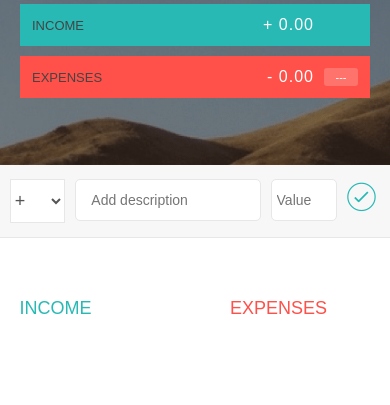
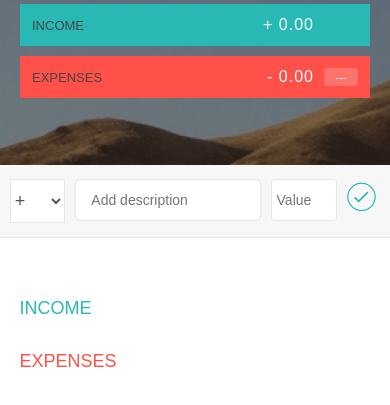
Before and after one commit to ilitvak/Budget-App, a website: page public/index.html in a window 390 px wide. Shown: the part 173-578 px from the top of the page. Drawn offline with nearby package versions, Linux system fonts and the light colour scheme.

Commit message:
changed orientation of income and expenses

```diff
--- a/public/style.css
+++ b/public/style.css
@@ -324,7 +324,6 @@ h2 {
         width: 50%;
     }
 
-
     .add__btn {
         margin-left: 0;
     }
@@ -355,4 +354,15 @@ h2 {
     .add__container .add__value::placeholder {
         content: "Val";
     }
+
+    .income, .expenses {
+        width: 100%;
+        margin-right: 0;
+    }
+
+    .income {
+        margin-bottom: 5%;
+    }
+
+
 }
```
